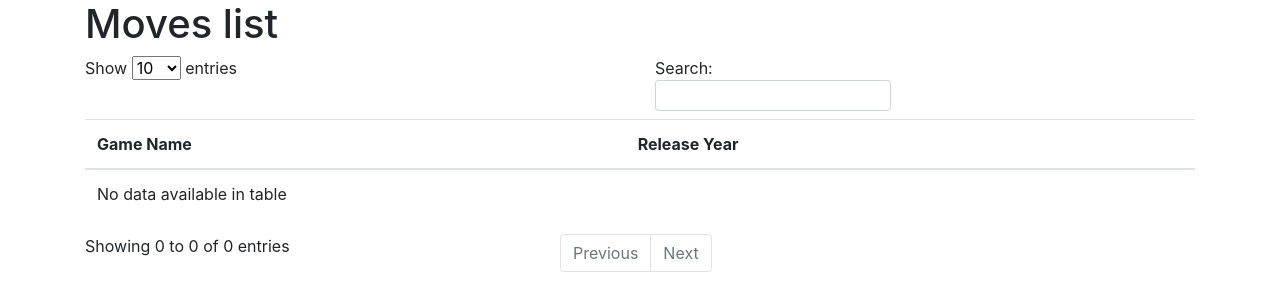
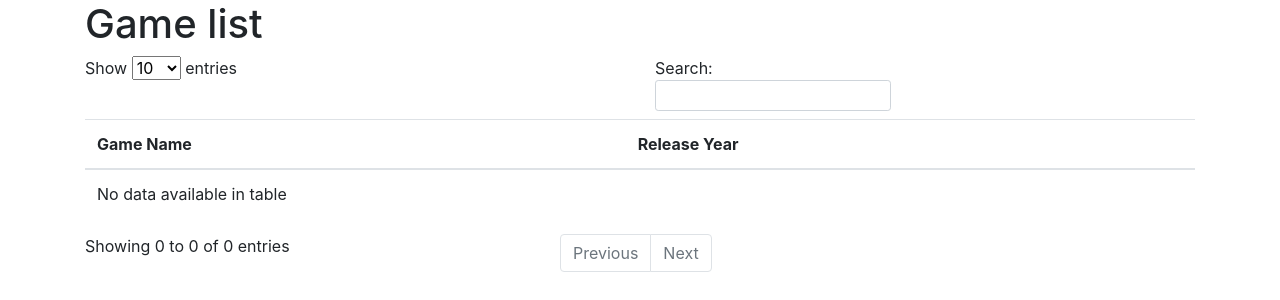
Before and after one commit to castmallards/Pokedex, a Flask app: page /games in a window 1280 px wide. Shown: the part 56-356 px from the top of the page. Run offline with Flask 3, Linux system fonts and the light colour scheme; data that the repository does not hold is empty; parts of the project's set-up code (start-up, migrations or seed data) failed here and were passed over; some libraries are stand-ins or nearby versions.

Commit message:
error fix

```diff
--- a/Blueprints/templates/games.html
+++ b/Blueprints/templates/games.html
@@ -2,7 +2,7 @@
 
 {% block content %}
 
-<h1>Moves list</h1>
+<h1>Game list</h1>
 
 <table id="Games" class="table table-hover">
     <thead>
```
